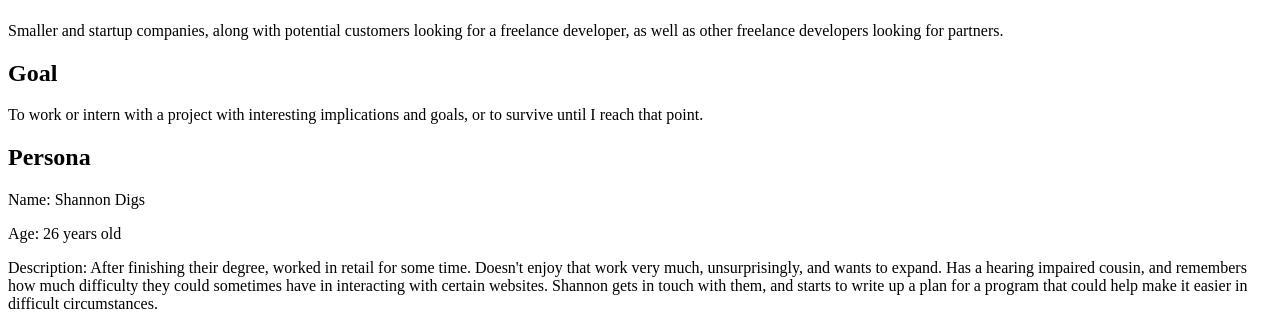
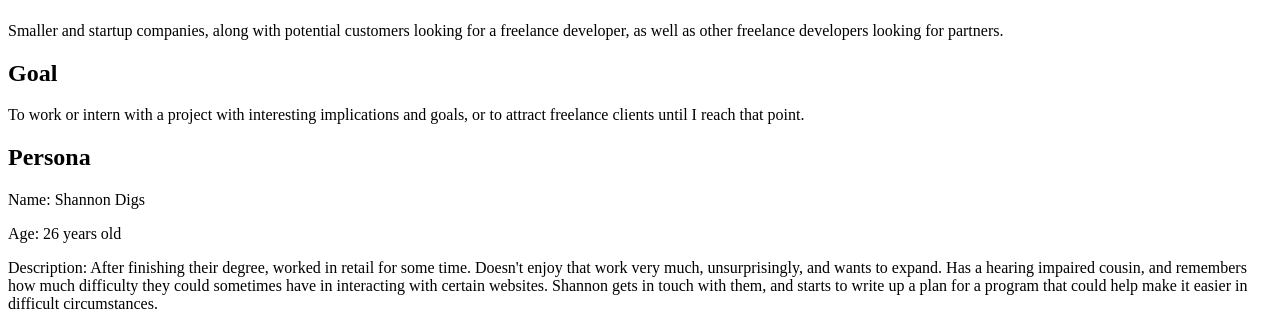
Before and after one commit to Cbenjamin1207/wolfe-coding, a PHP site: page /milestone-1.php in a window 1280 px wide. Shown: the part 190-503 px from the top of the page. Run offline with PHP 8.4, Linux system fonts and the light colour scheme.

Commit message:
Added a language tag and some small wording changes

```diff
--- a/public_html/documentation/milestone-1.php
+++ b/public_html/documentation/milestone-1.php
@@ -1,5 +1,5 @@
 <!DOCTYPE html>
-<html>
+<html lang="en">
 	<head>
 		<meta charset="utf-8"/>
 		<title>Calder Benjamin</title>
@@ -20,8 +20,8 @@
 				as well as other freelance developers looking for partners.</p>
 
 			<h2>Goal</h2>
-			<p>To work or intern with a project with interesting implications and goals, or to survive until
-				I reach that point.</p>
+			<p>To work or intern with a project with interesting implications and goals, or to attract freelance
+				clients until I reach that point.</p>
 
 			<h2>Persona</h2>
 			<p>Name: Shannon Digs</p>
```
